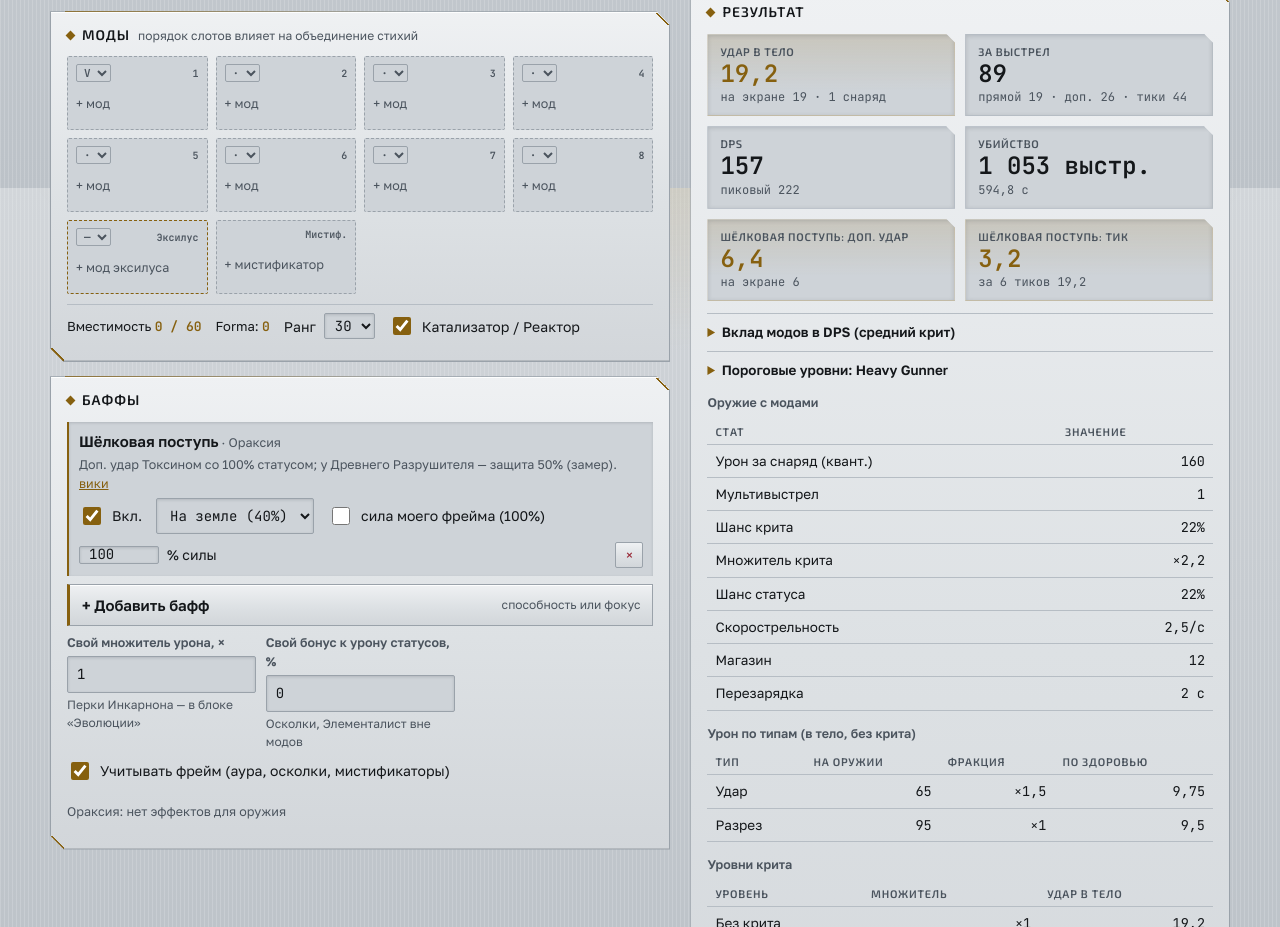
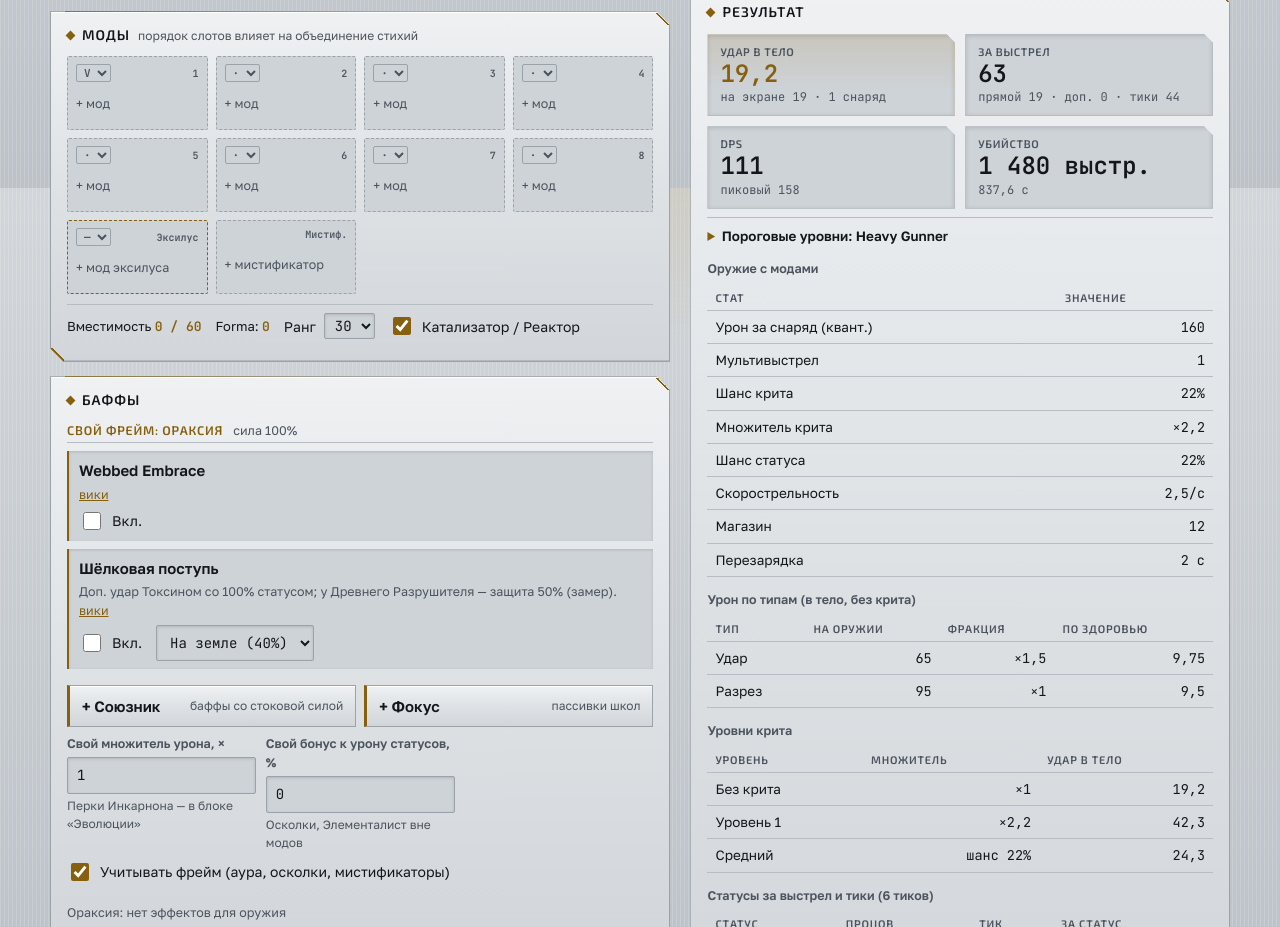
Before and after one commit to JupiterDuGuard/warframe, a plain HTML site: page index.html in a window 1280 px wide. Shown: the part 612-1539 px from the top of the page. Drawn offline with Linux system fonts and the light colour scheme.

Commit message:
Баффы: свой фрейм с Гельминтом, союзники на стоковой силе, фокус
- Способности выбранного фрейма появляются сами (выключены, пока не отметишь); заменённая Гельминтом пропадает,
  способность из Гельминта появляется с пометкой
- «+ Союзник»: фрейм и все его баффы на силе 100%; одна способность от двух фреймов не складывается
- «+ Фокус»: пассивки школ
- Ораксия больше не закреплена по умолчанию; старое сохранение переносится в новые разделы
- service worker v11-1

Co-Authored-By: Claude Opus 5.5 <noreply@anthropic.com>

```diff
--- a/css/app.css
+++ b/css/app.css
@@ -156,3 +156,9 @@ dialog.sheet::backdrop{background:rgba(6,7,9,.7)}
 .buff-ctl select{width:auto;max-width:100%}
 .x-btn{margin-left:auto;border:1px solid var(--line);background:var(--plate);color:var(--red);border-radius:2px;width:28px;height:26px;cursor:pointer}
 .x-btn:hover{border-color:var(--red)}
+.buff-head{display:flex;align-items:center;gap:6px 10px;flex-wrap:wrap;margin-top:6px;padding-bottom:2px;border-bottom:1px solid var(--line-soft)}
+.buff-head b{font:600 12.5px var(--display);letter-spacing:.06em;text-transform:uppercase;color:var(--accent)}
+.buff-head:first-child{margin-top:0}
+.buff .tag{margin-left:8px;font:600 10.5px var(--display);letter-spacing:.06em;text-transform:uppercase;color:var(--on-accent);background:var(--accent-grad);padding:1px 6px}
+.addrow{display:grid;grid-template-columns:1fr 1fr;gap:8px;margin-top:8px}
+@media (max-width:560px){.addrow{grid-template-columns:1fr}}
--- a/index.html
+++ b/index.html
@@ -78,7 +78,10 @@
       <h2>Баффы</h2>
       <div class="conds">
         <div class="conds" id="buffList"></div>
-        <button type="button" class="pick" id="addBuff"><b>+ Добавить бафф</b><small>способность или фокус</small></button>
+        <div class="addrow">
+          <button type="button" class="pick" id="addBuff"><b>+ Союзник</b><small>баффы со стоковой силой</small></button>
+          <button type="button" class="pick" id="addFocus"><b>+ Фокус</b><small>пассивки школ</small></button>
+        </div>
         <div class="row">
           <div class="f"><label for="cMult">Свой множитель урона, ×</label><input type="number" id="cMult" min="0" step="any"><small>Перки Инкарнона — в блоке «Эволюции»</small></div>
           <div class="f"><label for="cStatus">Свой бонус к урону статусов, %</label><input type="number" id="cStatus" min="0" step="any"><small>Осколки, Элементалист вне модов</small></div>
@@ -143,7 +146,10 @@
     <section class="card">
       <h2>Баффы <small>те же, что на вкладке оружия</small></h2>
       <div class="conds" id="fBuffList"></div>
-      <button type="button" class="pick" id="fAddBuff"><b>+ Добавить бафф</b><small>способность или фокус</small></button>
+      <div class="addrow">
+        <button type="button" class="pick" id="fAddBuff"><b>+ Союзник</b><small>баффы со стоковой силой</small></button>
+        <button type="button" class="pick" id="fAddFocus"><b>+ Фокус</b><small>пассивки школ</small></button>
+      </div>
     </section>
     <section class="card" id="fCondCard" hidden>
       <h2>Условные эффекты фрейма</h2>
--- a/js/app.js
+++ b/js/app.js
@@ -15,7 +15,7 @@ const DEFAULT = {
   cat: 'secondary', weapon: 'Laetum', attack: 0, meleeMode: 'normal', combo: 1, exaltedScale: true, incarnon: {},
   mods: Array(8).fill(null), exilus: null, arcane: null,
   stacks: {}, flags: {}, statusTypes: 0,
-  buffs: [{ id: 'silken_stride', on: true, variant: 'ground', ownStrength: false, strength: 100, helminth: false }], customMult: 1, customStatus: 0,
+  buffs: [], customMult: 1, customStatus: 0,
   enemy: 'Heavy Gunner', level: 115, part: 'body', crit: 'none', armorStrip: 0, drOverride: '',
   status: { viral: 0, corrosive: 0, magnetic: 0, heat: false },
   frame: FRAME_DEFAULT,
@@ -117,13 +117,67 @@ function frameInput() {
     shards: f.shards, stacks: f.stacks, flags: f.flags, adaptation: f.adaptation,
   };
 }
-// баффы: сила «своя» берётся у фрейма с его модами и баффами на силу (два прохода)
+// ---------- баффы ----------
+// S.ownBuffs {id: {on, variant, input}} — способности своего фрейма (появляются сами, с учётом Гельминта);
+// S.allies [{frame, buffs: {id: {on, variant, input}}}] — фреймы союзников, сила стоковая (100%);
+// S.buffs [{id, on}] — пассивки фокуса.
+const buffDef = id => D.buffs.buffs.find(d => d.id === id);
+const frameBuffDefs = base => D.buffs.buffs.filter(d => !d.focus && d.frame === base);
+function ownBuffDefs() {
+  const fr = currentFrame(), hel = F().helminth;
+  const slot = hel.slot === '' ? -1 : +hel.slot;
+  const replaced = slot >= 0 ? fr.abilities?.[slot]?.name : null;     // способность, которую заменил Гельминт
+  const out = frameBuffDefs(frameBase(fr)).filter(d => d.ability !== replaced).map(def => ({ def, helminth: false }));
+  if (slot >= 0 && hel.ability) {
+    const d = D.buffs.buffs.find(x => !x.focus && x.ability === hel.ability);
+    if (d && !out.some(o => o.def.id === d.id)) out.push({ def: d, helminth: true });
+  }
+  return out;
+}
+function activeBuffs() {
+  if (!S.ownBuffs) return S.buffs || [];                       // старый формат (снимок A до обновления)
+  const own = ownBuffDefs().map(({ def, helminth }) => {
+    const st = S.ownBuffs[def.id] || {};
+    return { id: def.id, on: st.on ?? false, variant: st.variant, input: st.input, ownStrength: true, helminth };
+  });
+  const seen = new Set(own.filter(a => a.on).map(a => a.id));   // одна способность от двух фреймов не складывается
+  const allies = [];
+  for (const al of S.allies || []) for (const d of frameBuffDefs(al.frame)) {
+    const st = al.buffs[d.id] || {};
+    const a = { id: d.id, on: st.on ?? true, variant: st.variant, input: st.input, ownStrength: false, strength: 100, helminth: false };
+    if (a.on && seen.has(a.id)) continue;
+    if (a.on) seen.add(a.id);
+    allies.push(a);
+  }
+  return [...own, ...allies, ...(S.buffs || []).filter(a => buffDef(a.id)?.focus)];
+}
+// старый список S.buffs -> свой фрейм / союзники / фокус
+function migrateBuffs() {
+  if (S.ownBuffs) return;
+  S.ownBuffs = {}; S.allies = [];
+  const base = frameBase(currentFrame()), focus = [];
+  for (const a of S.buffs || []) {
+    const d = buffDef(a.id);
+    if (!d) continue;
+    if (d.focus) { focus.push({ id: a.id, on: a.on !== false }); continue; }
+    const st = { on: !!a.on, variant: a.variant, input: a.input };
+    if (d.frame === base || (a.helminth && d.ability === F().helminth.ability)) S.ownBuffs[d.id] = st;
+    else {
+      let al = S.allies.find(x => x.frame === d.frame);
+      if (!al) S.allies.push(al = { frame: d.frame, buffs: {} });
+      al.buffs[d.id] = st;
+    }
+  }
+  S.buffs = focus;
+}
+// сила «своя» берётся у фрейма с его модами и баффами на силу (два прохода)
 function buffState() {
   const fr = currentFrame();
+  const active = activeBuffs();
   const own0 = frameStats(fr, frameInput(), D.shards).strength;
-  let res = resolveBuffs(S.buffs, D.buffs.buffs, { ownStrength: own0, slot: S.cat });
+  let res = resolveBuffs(active, D.buffs.buffs, { ownStrength: own0, slot: S.cat });
   const own = frameStats(fr, { ...frameInput(), buffSources: res.frameSources }, D.shards).strength;
-  if (own !== own0) res = resolveBuffs(S.buffs, D.buffs.buffs, { ownStrength: own, slot: S.cat });
+  if (own !== own0) res = resolveBuffs(active, D.buffs.buffs, { ownStrength: own, slot: S.cat });
   return { res, own };
 }
 const frameResult = () => frameStats(currentFrame(), { ...frameInput(), buffSources: buffState().res.frameSources }, D.shards);
@@ -504,40 +558,46 @@ const buffLabel = d => d.ru || abilRu(d.ability) || d.ability;
 const buffFrom = d => d.focus ? `фокус ${d.focus}` : (ruName(D.warframes.find(w => w.name === d.frame)) || d.frame);
 const buffEffects = d => [...(d.effects || []), ...(d.variants || []).flatMap(v => v.effects || [])];
 
+// строка баффа: вкл., вариант, число (заполнение/секунды); st — где хранится выбор
+function buffRow(d, st, { tag, onRemove, defOn = true } = {}) {
+  const set = patch => { Object.assign(st, patch); onBuffsChange(); };
+  const ctl = [h('label', { class: 'chk' }, h('input', { type: 'checkbox', checked: st.on ?? defOn, onchange: e => set({ on: e.target.checked }) }), 'Вкл.')];
+  if (d.variants) {
+    ctl.push(h('select', { 'aria-label': 'Вариант', onchange: e => set({ variant: e.target.value }) },
+      d.variants.map(v => h('option', { value: v.id, selected: v.id === (st.variant || d.variants[0].id) }, v.ru))));
+  }
+  if (d.input) {
+    ctl.push(h('span', { class: 'chk' }, h('input', { type: 'number', min: 0, step: 'any', value: st.input ?? d.input.default, 'aria-label': d.input.ru,
+      oninput: e => { st.input = +e.target.value || 0; onBuffsChange(false); } }), d.input.ru));
+  }
+  if (onRemove) ctl.push(h('button', { type: 'button', class: 'x-btn', 'aria-label': 'Убрать', onclick: onRemove }, '×'));
+  return h('div', { class: 'buff' },
+    h('div', {}, h('b', {}, buffLabel(d)), tag ? h('span', { class: 'tag' }, tag) : null, d.verified === false ? h('span', { class: 'warn' }, ' · не сверено') : null),
+    h('div', { class: 'muted' }, d.note ? d.note + ' ' : '', h('a', { href: d.source, target: '_blank', rel: 'noopener' }, 'вики')),
+    h('div', { class: 'buff-ctl' }, ctl));
+}
 function renderBuffs() {
   const { own } = buffState();
+  const fr = currentFrame();
   for (const listId of ['buffList', 'fBuffList']) {
-    const rows = S.buffs.map((a, i) => {
-      const d = D.buffs.buffs.find(x => x.id === a.id);
-      if (!d) return null;
-      const set = patch => { Object.assign(a, patch); onBuffsChange(); };
-      const ctl = [h('label', { class: 'chk' }, h('input', { type: 'checkbox', checked: !!a.on, onchange: e => set({ on: e.target.checked }) }), 'Вкл.')];
-      if (d.variants) {
-        ctl.push(h('select', { 'aria-label': 'Вариант', onchange: e => set({ variant: e.target.value }) },
-          d.variants.map(v => h('option', { value: v.id, selected: v.id === (a.variant || d.variants[0].id) }, v.ru))));
-      }
-      const scales = buffEffects(d).some(e => e.scale) || d.extraHit?.scale || (d.variants || []).some(v => v.extraHit?.scale);
-      if (scales) {
-        ctl.push(h('label', { class: 'chk' }, h('input', { type: 'checkbox', checked: !!a.ownStrength, onchange: e => set({ ownStrength: e.target.checked }) }),
-          `сила моего фрейма (${pct(own)})`));
-        if (!a.ownStrength) {
-          ctl.push(h('span', { class: 'chk' }, h('input', { type: 'number', min: 0, step: 'any', value: a.strength ?? 100, 'aria-label': 'Сила способностей, %',
-            oninput: e => { a.strength = +e.target.value || 0; onBuffsChange(false); } }), '% силы'));
-        }
-      }
-      if (buffEffects(d).some(e => e.helminth != null || e.helminthCap != null)) {
-        ctl.push(h('label', { class: 'chk' }, h('input', { type: 'checkbox', checked: !!a.helminth, onchange: e => set({ helminth: e.target.checked }) }), 'через Helminth'));
-      }
-      if (d.input) {
-        ctl.push(h('span', { class: 'chk' }, h('input', { type: 'number', min: 0, step: 'any', value: a.input ?? d.input.default, 'aria-label': d.input.ru,
-          oninput: e => { a.input = +e.target.value || 0; onBuffsChange(false); } }), d.input.ru));
-      }
-      ctl.push(h('button', { type: 'button', class: 'x-btn', 'aria-label': 'Убрать бафф', onclick: () => { S.buffs.splice(i, 1); onBuffsChange(); } }, '×'));
-      return h('div', { class: 'buff' },
-        h('div', {}, h('b', {}, buffLabel(d)), h('span', { class: 'muted' }, ` · ${buffFrom(d)}`), d.verified === false ? h('span', { class: 'warn' }, ' · не сверено') : null),
-        h('div', { class: 'muted' }, d.note ? d.note + ' ' : '', h('a', { href: d.source, target: '_blank', rel: 'noopener' }, 'вики')),
-        h('div', { class: 'buff-ctl' }, ctl));
-    }).filter(Boolean);
+    const ownDefs = ownBuffDefs();
+    const rows = [h('div', { class: 'buff-head' }, h('b', {}, `Свой фрейм: ${ruName(fr)}`), h('span', { class: 'muted' }, `сила ${pct(own)}`))];
+    if (ownDefs.length) {
+      for (const { def, helminth } of ownDefs) rows.push(buffRow(def, S.ownBuffs[def.id] ||= {}, { tag: helminth ? 'Гельминт' : null, defOn: false }));
+    } else {
+      rows.push(h('p', { class: 'muted' }, `У фрейма «${ruName(fr)}» нет баффов в базе калькулятора. Способность из Гельминта выбирается на вкладке «Фрейм».`));
+    }
+    S.allies.forEach((al, i) => {
+      const rec = D.warframes.find(w => w.name === al.frame);
+      rows.push(h('div', { class: 'buff-head' }, h('b', {}, `Союзник: ${ruName(rec) || al.frame}`), h('span', { class: 'muted' }, 'сила 100% (стоковая)'),
+        h('button', { type: 'button', class: 'x-btn', 'aria-label': 'Убрать союзника', onclick: () => { S.allies.splice(i, 1); onBuffsChange(); } }, '×')));
+      for (const d of frameBuffDefs(al.frame)) rows.push(buffRow(d, al.buffs[d.id] ||= {}));
+    });
+    const focus = S.buffs.filter(a => buffDef(a.id)?.focus);
+    if (focus.length) {
+      rows.push(h('div', { class: 'buff-head' }, h('b', {}, 'Фокус')));
+      for (const a of focus) rows.push(buffRow(buffDef(a.id), a, { onRemove: () => { S.buffs.splice(S.buffs.indexOf(a), 1); onBuffsChange(); } }));
+    }
     $(listId).replaceChildren(...rows);
   }
 }
@@ -545,12 +605,22 @@ function onBuffsChange(full = true) {
   if (full) renderBuffs();
   renderFrameResult(); renderResult(); save();
 }
-function openBuffPicker() {
+function openAllyPicker() {
+  const frames = [...new Set(D.buffs.buffs.filter(d => !d.focus).map(d => d.frame))].filter(f => !S.allies.some(a => a.frame === f));
+  const rec = f => D.warframes.find(w => w.name === f) || { name: f };
   openPicker({
-    items: D.buffs.buffs.filter(d => !S.buffs.some(a => a.id === d.id)).sort((a, b) => buffLabel(a).localeCompare(buffLabel(b), 'ru')),
-    placeholder: 'Способность, фрейм или школа фокуса', label: buffLabel,
+    items: frames.map(f => ({ name: f, rec: rec(f) })).sort((a, b) => ruName(a.rec).localeCompare(ruName(b.rec), 'ru')),
+    placeholder: 'Фрейм союзника', label: x => ruName(x.rec),
+    sub: x => [x.name !== ruName(x.rec) ? x.name : '', frameBuffDefs(x.name).map(buffLabel).join(', ')].filter(Boolean).join(' — '),
+    onPick: x => { S.allies.push({ frame: x.name, buffs: {} }); onBuffsChange(); },
+  });
+}
+function openFocusPicker() {
+  openPicker({
+    items: D.buffs.buffs.filter(d => d.focus && !S.buffs.some(a => a.id === d.id)).sort((a, b) => buffLabel(a).localeCompare(buffLabel(b), 'ru')),
+    placeholder: 'Пассивка фокуса', label: buffLabel,
     sub: d => `${buffFrom(d)}${d.ability !== buffLabel(d) ? ' · ' + d.ability : ''}${d.note ? ' · ' + d.note : ''}`,
-    onPick: d => { S.buffs.push({ id: d.id, on: true, variant: d.variants?.[0].id, ownStrength: false, strength: 100, helminth: false }); onBuffsChange(); },
+    onPick: d => { S.buffs.push({ id: d.id, on: true }); onBuffsChange(); },
   });
 }
 
@@ -613,6 +683,7 @@ async function shareLink() {
 }
 async function applySnapshot(st) {
   S = { ...structuredClone(DEFAULT), ...st, compareA: S?.compareA || null, frame: { ...structuredClone(FRAME_DEFAULT), ...(st.frame || {}) } };
+  migrateBuffs();
   await ensureCategory();
   if (S.cat === 'melee') D.mods.stance ||= await load('data/mods/stance.json');
 }
@@ -792,8 +863,8 @@ function bindInputs() {
     label: ruName, sub: w => `${w.name} · здоровье ${w.rank30?.health}, щиты ${w.rank30?.shield}, броня ${w.rank30?.armor}, энергия ${w.rank30?.energy}`,
     onPick: w => { Object.assign(F(), { name: w.name, mods: Array(8).fill(null), exilus: null, helminth: { slot: '', ability: '' } }); renderFrame(); updateFrame(); },
   }));
-  $('addBuff').addEventListener('click', openBuffPicker);
-  $('fAddBuff').addEventListener('click', openBuffPicker);
+  for (const id of ['addBuff', 'fAddBuff']) $(id).addEventListener('click', openAllyPicker);
+  for (const id of ['addFocus', 'fAddFocus']) $(id).addEventListener('click', openFocusPicker);
   $('shareBtn').addEventListener('click', () => shareLink().catch(err => toolMsg('Не получилось: ' + err.message)));
   $('shareCopy').addEventListener('click', async () => { try { await navigator.clipboard.writeText($('shareUrl').value); toolMsg('Ссылка скопирована.'); } catch { $('shareUrl').select(); } });
   $('saveA').addEventListener('click', () => { S.compareA = snapshot(); toolMsg('Билд запомнен как A. Меняй что угодно — сравнение появится в результате.'); update(false); });
@@ -810,6 +881,7 @@ async function start() {
       load('data/enemies.json'), load('data/manual/scaling.json'), load('data/damage.json'), load('data/warframes.json'),
       load('data/manual/shards.json'), load('data/mods/warframe.json'), load('data/arcanes/warframe.json'), load('data/manual/buffs.json')]);
     D.incarnon = await load('data/incarnon.json');
+    migrateBuffs();
     const m = location.hash.match(/^#b=([\w-]+)$/);
     if (m) {
       try { await applySnapshot(await decodeBuild(m[1])); toolMsg('Открыт билд по ссылке.'); }
--- a/sw.js
+++ b/sw.js
@@ -1,6 +1,6 @@
 // Офлайн-кэш калькулятора. Сеть в приоритете (обновления видны сразу), без сети — из кэша.
 // При изменении файлов сайта поднимать VERSION, чтобы приложение предложило перезагрузку.
-const VERSION = 'v10-1';
+const VERSION = 'v11-1';
 const CACHE = 'wf-calc-' + VERSION;
 const SHELL = [
   './', 'index.html', 'css/theme.css', 'css/app.css', 'manifest.webmanifest', 'icons/icon.svg', 'icons/icon-192.png',
```
